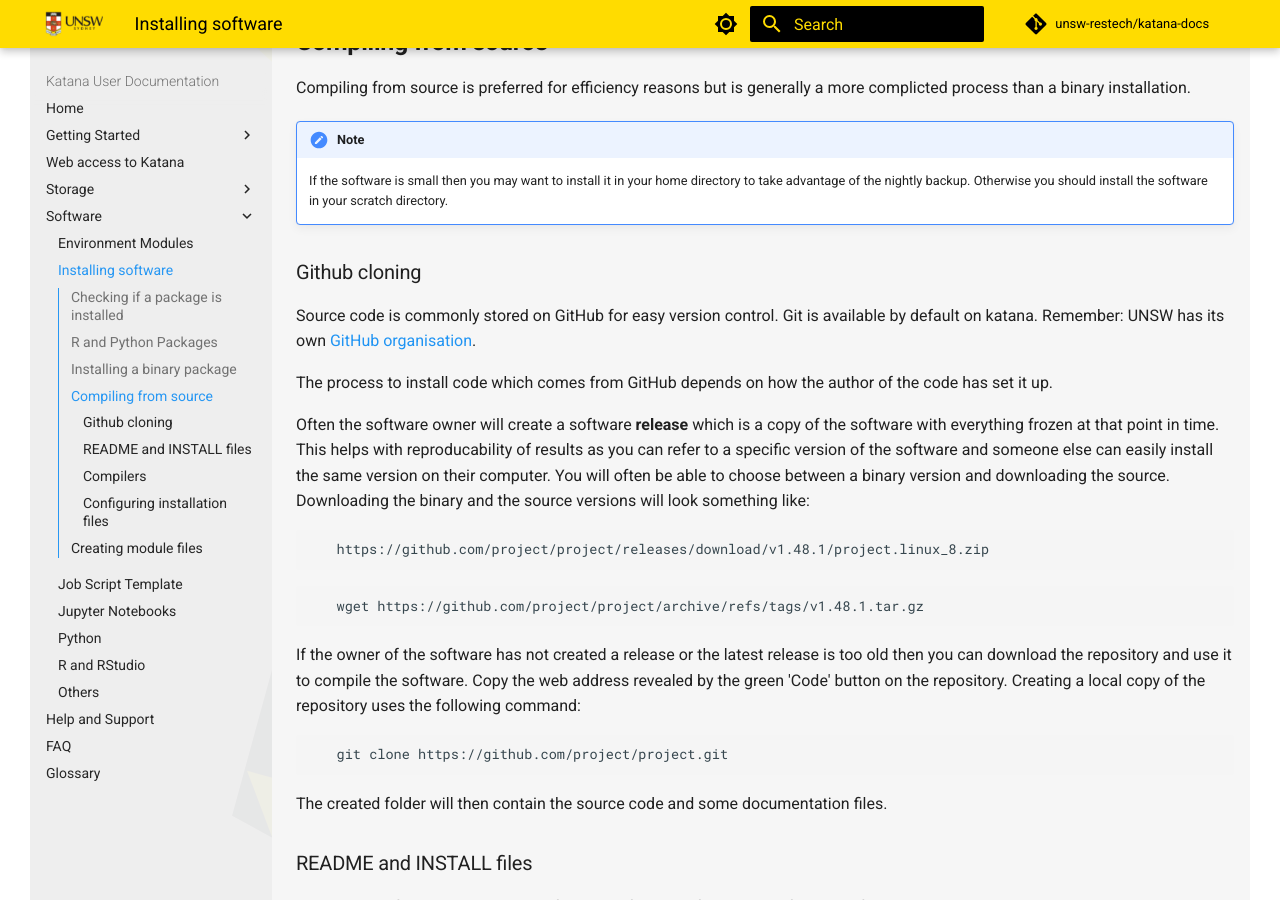
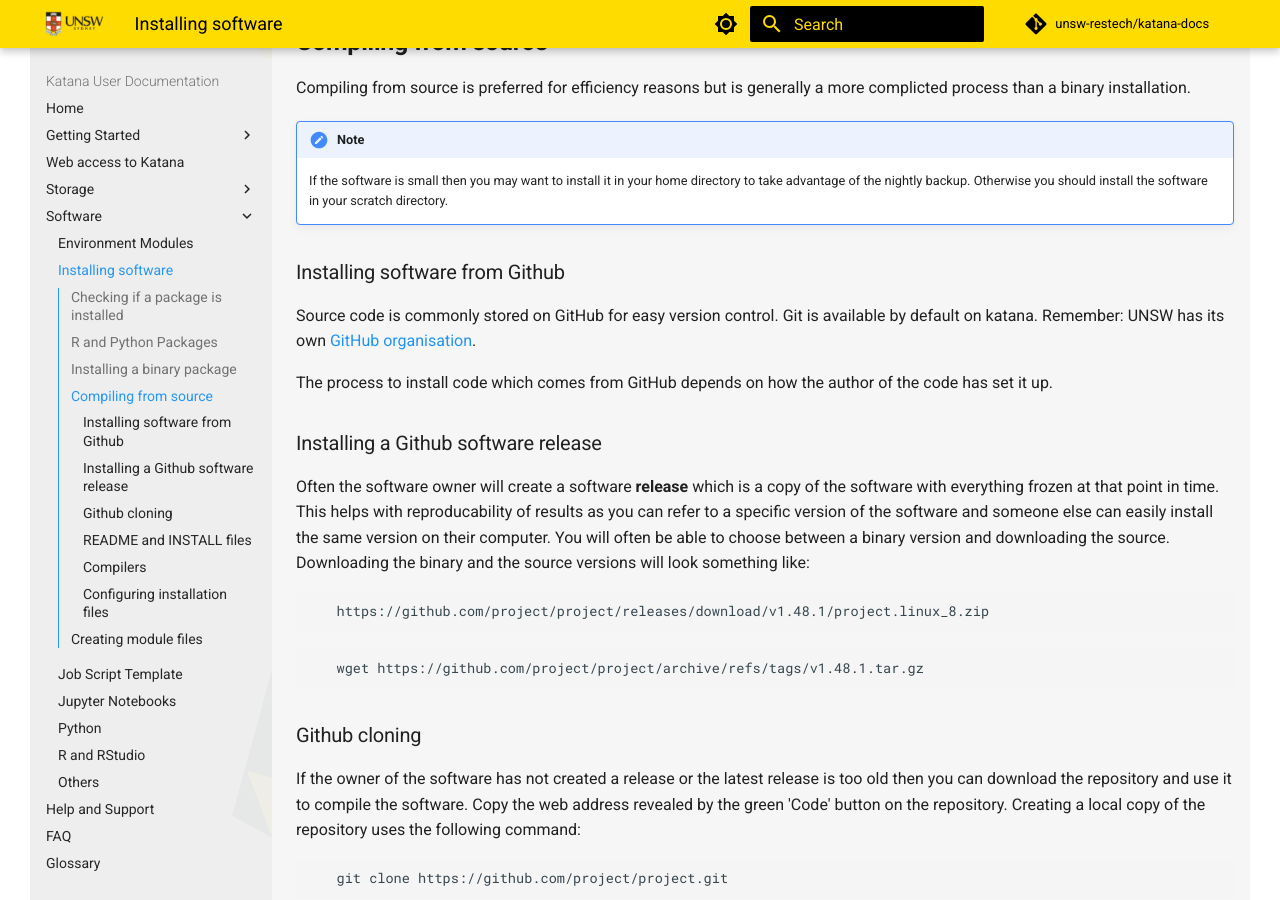
Before and after one commit to unsw-restech/unsw-restech.github.io, an MkDocs documentation site: the page built from docs/software/installing_software.md, in a window 1280 px wide and 900 px high, scrolled down 1405 px. Built offline with MkDocs 1.6.1 and Material for MkDocs 9.7.7, drawn with Linux system fonts in a browser that asks for light colours; comment, search, counter and statistics services are not loaded.

Commit message:
Update installing_software.md
Fixed headings

````diff
--- a/docs/software/installing_software.md
+++ b/docs/software/installing_software.md
@@ -62,11 +62,13 @@
 	Otherwise you should install the software in your scratch directory.
 
 
-### Github cloning
+### Installing software from Github
 
 Source code is commonly stored on GitHub for easy version control. Git is available by default on katana. Remember: UNSW has its own [GitHub organisation](../using_katana/github).
 
 The process to install code which comes from GitHub depends on how the author of the code has set it up.
+
+### Installing a Github software release
 
 Often the software owner will create a software __release__  which is a copy of the software with everything frozen at that point in time. This helps with reproducability of results
 as you can refer to a specific version of the software and someone else can easily install the same version on their computer. You will often be able to choose between a
@@ -79,6 +81,8 @@
 ``` bash
    wget https://github.com/project/project/archive/refs/tags/v1.48.1.tar.gz
 ```
+
+### Github cloning
 
 If the owner of the software has not created a release or the latest release is too old then you can download the repository and use it to compile the software.
 Copy the web address revealed by the green 'Code' button on the repository. Creating a local copy of the repository uses the following command:
````
